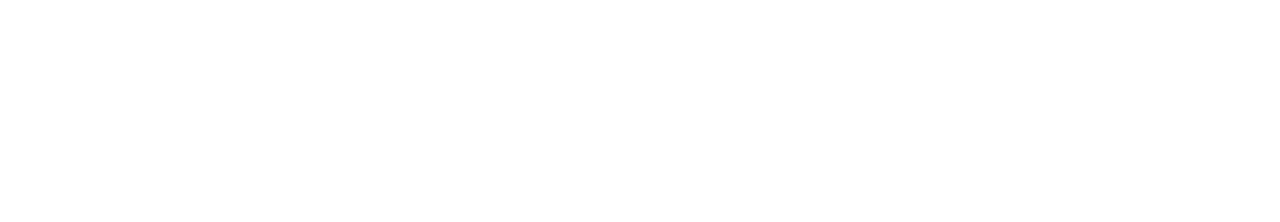
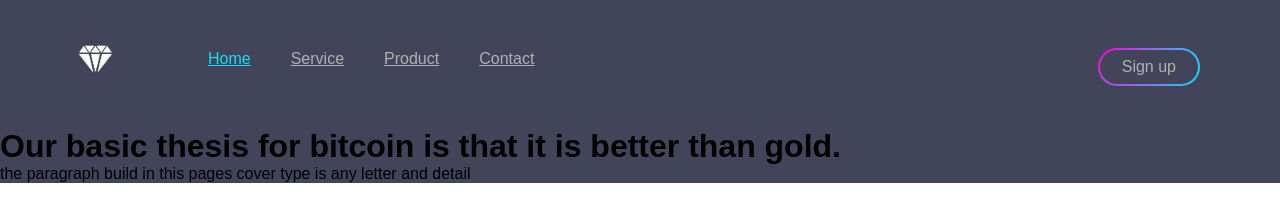
Before and after one commit to hemakumarm72/website-demo, a plain HTML site: page index.html in a window 1280 px wide. Drawn offline with Linux system fonts and the light colour scheme.

Commit message:
css design button and link

```diff
--- /dev/null
+++ b/css/style.css
@@ -0,0 +1,53 @@
+*{
+    margin: 0;
+    padding: 0;
+    font-family: sans-serif;
+}
+.container{
+    width: 100%;
+    height: 100%;
+    background-color: #42455a;
+}
+.menu ul {
+    display: inline-flex;
+    margin: 50px;
+
+}
+.menu ul li{
+    list-style: none;
+    margin: 0 20px;
+    color: #b2b1b1;
+    cursor: pointer;
+
+
+}
+.menu ul li a{
+    color: #b2b1b1;
+}
+.logo img{
+    width: 50px;
+    margin-top: -7px;
+    margin-right: 48px;
+
+}
+.active{
+    color: #19dafa !important;
+}
+.signup-btn{
+    top: 48px;
+    right: 80px;
+    position: absolute;
+    text-decoration: none;
+    color:  white;
+    border: 2px solid transparent;
+    border-radius: 20px;
+    background-image: linear-gradient(#42455a,#42455a),radial-gradient(circle at top left,#fd00da,#19d7f8);
+    background-origin: border-box;
+    background-clip: content-box,border-box;
+
+
+}
+.signup-btn span{
+    display: block;
+    padding: 8px 22px;
+}
--- a/index.html
+++ b/index.html
@@ -4,8 +4,29 @@
     <meta charset="UTF-8">
     <meta name="viewport" content="width=device-width, initial-scale=1.0">
     <title>Website demo</title>
+ <link rel="stylesheet" type="text/css" href="css/style.css">
 </head>
 <body>
+    <div class="container">
+     <div class="menu">
+        <ul>
+            <li class="logo"><img src="diamond.png" alt="diamond logo"></li>
+            <li><a href="#" class="active">Home</a></li>
+            <li><a href="#">Service</a></li>
+            <li><a href="#">Product</a></li>
+            <li><a href="#">Contact</a></li>
+            <li><a href="#" class="signup-btn"><span>Sign up</span></a></li>
+        </ul>
+     </div>
+        <div class="banner">
+            <div class="app-text">
+                 <h1>Our basic thesis for bitcoin is that it is better
+                     than gold.</h1>
+                     <p>the paragraph build in this pages cover type is any letter and detail </p>
 
+            </div>
+        </div>
+
+    </div>
 </body>
 </html>
```
Also changed, not shown: diamond.png (added).
